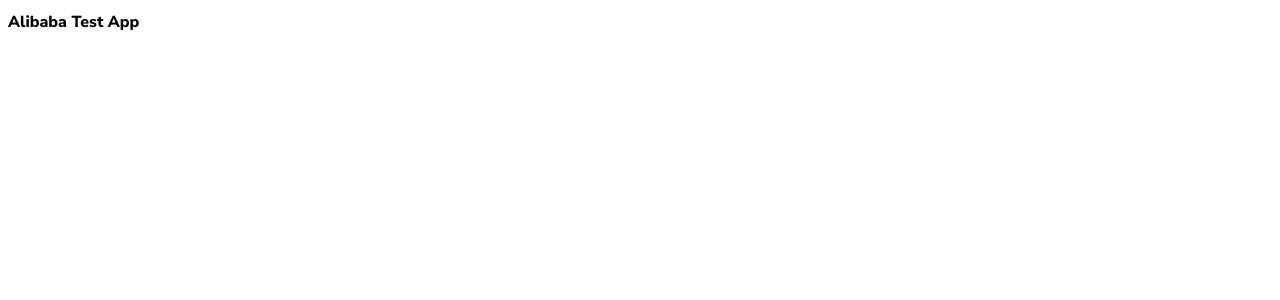
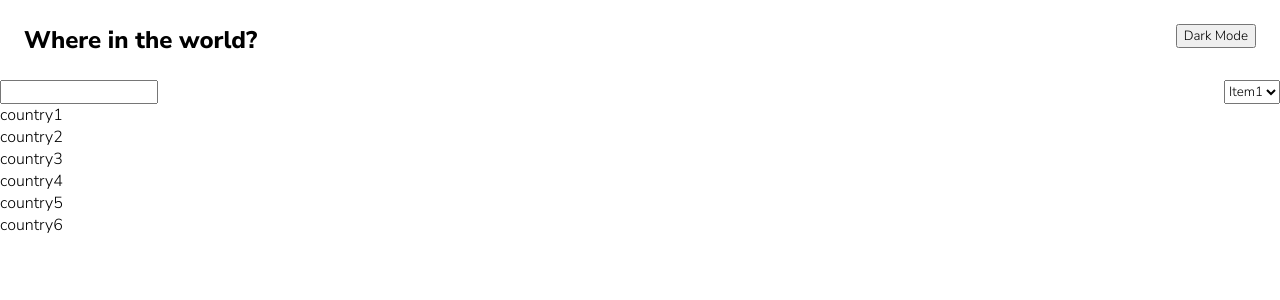
Before and after one commit to Mahdi-Esbati/alibaba-challenge, a React (Vite) app: page / in a window 1280 px wide. Shown: the top 300 px of the page. Built offline with nearby package versions, Linux system fonts and the light colour scheme.

Commit message:
feat: implement base styles for country list page

```diff
--- a/src/App.tsx
+++ b/src/App.tsx
@@ -1,8 +1,10 @@
+import CountryList from './pages/CountryList';
+
 const App = () => {
   return (
-    <div>
-      <h1 className="text-heading">Alibaba Test App</h1>
-    </div>
+    <>
+      <CountryList />
+    </>
   );
 };
 
--- /dev/null
+++ b/src/components/layouts/MainLayout/components/Header/header.module.css
@@ -0,0 +1,6 @@
+.Header {
+  display: flex;
+  justify-content: space-between;
+
+  padding: calc(var(--spacing) * 6);
+}
--- /dev/null
+++ b/src/components/layouts/MainLayout/components/Header/index.tsx
@@ -0,0 +1,17 @@
+import type React from 'react';
+import Styles from './header.module.css';
+interface Props {
+  title: string;
+  children: React.ReactNode;
+}
+
+const Header: React.FC<Props> = ({ title, children }) => {
+  return (
+    <header className={Styles.Header}>
+      <span className="text-title">{title}</span>
+      <div>{children}</div>
+    </header>
+  );
+};
+
+export default Header;
--- /dev/null
+++ b/src/components/layouts/MainLayout/index.tsx
@@ -0,0 +1,21 @@
+import type React from 'react';
+import Header from './components/Header';
+import Button from '../../uikit/Button';
+
+interface Props {
+  children: React.ReactNode;
+}
+
+const MainLayout: React.FC<Props> = ({ children }) => {
+  return (
+    <div>
+      <Header title="Where in the world?">
+        <Button>Dark Mode</Button>
+      </Header>
+
+      <main>{children}</main>
+    </div>
+  );
+};
+
+export default MainLayout;
--- /dev/null
+++ b/src/components/uikit/Button/index.tsx
@@ -0,0 +1,9 @@
+import type React from 'react';
+
+type Props = React.HTMLAttributes<HTMLButtonElement>;
+
+const Button: React.FC<Props> = ({ children, ...props }) => {
+  return <button {...props}>{children}</button>;
+};
+
+export default Button;
--- /dev/null
+++ b/src/pages/CountryList/country-list.module.css
@@ -0,0 +1,5 @@
+.CountryList {
+  display: grid;
+  grid-template-rows: 4;
+  grid-template-columns: auto;
+}
--- /dev/null
+++ b/src/pages/CountryList/index.tsx
@@ -0,0 +1,29 @@
+import MainLayout from '../../components/layouts/MainLayout';
+import Styles from './country-list.module.css';
+
+const CountryList = () => {
+  return (
+    <MainLayout>
+      <div className="d-flex flex-column">
+        <section className="d-flex jc-between">
+          <input type="text" />
+          <select>
+            <option value="folan">Item1</option>
+            <option value="bisar">Item2</option>
+          </select>
+        </section>
+
+        <section className={Styles.CountryList}>
+          <div>country1</div>
+          <div>country2</div>
+          <div>country3</div>
+          <div>country4</div>
+          <div>country5</div>
+          <div>country6</div>
+        </section>
+      </div>
+    </MainLayout>
+  );
+};
+
+export default CountryList;
--- a/src/styles/index.css
+++ b/src/styles/index.css
@@ -1,2 +1,4 @@
+@import url('./reset.css');
 @import url('./variables.css');
-@import url('./fonts.css');
+@import url('./typography.css');
+@import url('./utility.css');
--- /dev/null
+++ b/src/styles/reset.css
@@ -0,0 +1,4 @@
+body {
+  margin: 0;
+  padding: 0;
+}
--- a/src/styles/fonts.css
+++ b/src/styles/typography.css
@@ -13,3 +13,8 @@
   font-size: var(--text-heading);
   font-weight: 800;
 }
+
+.text-title {
+  font-size: var(--text-title);
+  font-weight: 800;
+}
--- /dev/null
+++ b/src/styles/utility.css
@@ -0,0 +1,22 @@
+/* general utility classes */
+
+.w-100 {
+  width: 100%;
+}
+
+.h-100 {
+  height: 100%;
+}
+
+/* flex utility classes */
+.d-flex {
+  display: flex;
+}
+
+.flex-column {
+  flex-direction: column;
+}
+
+.jc-between {
+  justify-content: space-between;
+}
--- a/src/styles/variables.css
+++ b/src/styles/variables.css
@@ -6,6 +6,10 @@
 
   --text-body: 14px;
   --text-heading: 16px;
+  --text-title: 24px;
+
+  --spacing: 4px;
+  --max-width: 1232px;
 }
 
 [data-theme='dark'] {
```
